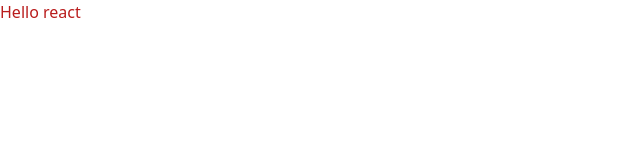
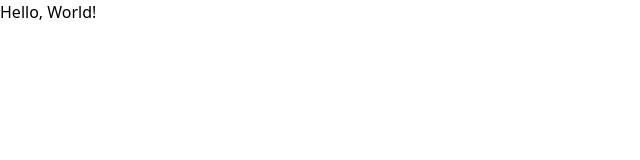
Before and after one commit to Nezerwa/React-Exercise, a React (Create React App) app: page / in a window 1280 px wide. Shown: the top 160 px of the page, without its empty margins (0-640 px from the left). Built offline with nearby package versions, Linux system fonts and the light colour scheme.

Commit message:
Add markup jsx element

```diff
--- a/src/App.jsx
+++ b/src/App.jsx
@@ -1,5 +1,9 @@
 function App() {
-  return <h1 className="text-red-700">Hello react</h1>;
+  return (
+    <div>
+      <p>Hello, World!</p>
+    </div>
+  );
 }
 
 export default App;
```
